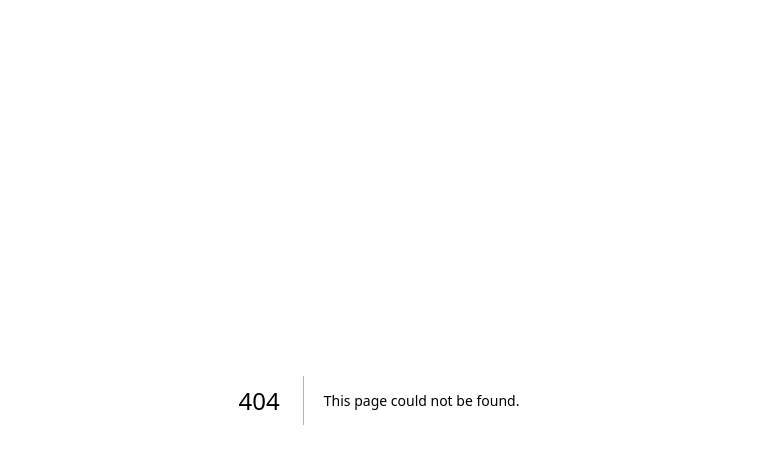
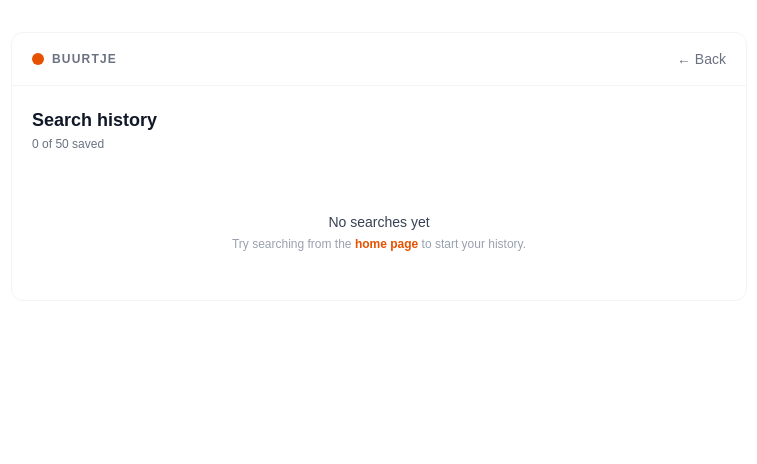
Before and after one commit to lanfeitiao/buurtje, a Next.js app: page /history in a window 1280 px wide. Before the commit this address had no page. Shown: the top 464 px of the page, without its empty margins (261-1018 px from the left). Built offline with nearby package versions, Linux system fonts and the light colour scheme.

Commit message:
feat(history): add /history route

```diff
--- /dev/null
+++ b/src/app/history/page.tsx
@@ -0,0 +1,74 @@
+"use client";
+
+import Link from "next/link";
+import { useRouter } from "next/navigation";
+import { useHistory } from "@/lib/useHistory";
+import HistoryList from "@/components/HistoryList";
+
+const MAX_ENTRIES = 50;
+
+export default function HistoryPage() {
+  const router = useRouter();
+  const { entries, remove, clear } = useHistory();
+
+  function handleSelect(query: string) {
+    router.push(`/?q=${encodeURIComponent(query)}`);
+  }
+
+  function handleClearAll() {
+    if (entries.length === 0) return;
+    if (window.confirm("Clear all search history?")) {
+      clear();
+    }
+  }
+
+  return (
+    <main className="mx-auto max-w-3xl px-4 py-8">
+      <div className="rounded-xl border border-gray-100 bg-white">
+        <div className="flex items-center justify-between border-b border-gray-100 px-5 py-4">
+          <div className="flex items-center gap-2">
+            <span
+              className="h-3 w-3 rounded-full"
+              style={{ backgroundColor: "#E65100" }}
+            />
+            <span className="text-xs font-bold uppercase tracking-widest text-gray-500">
+              Buurtje
+            </span>
+          </div>
+          <Link
+            href="/"
+            className="text-sm text-gray-500 hover:text-gray-700"
+          >
+            ← Back
+          </Link>
+        </div>
+
+        <div className="flex items-end justify-between px-5 pb-3 pt-5">
+          <div>
+            <h1 className="text-lg font-semibold text-gray-900">
+              Search history
+            </h1>
+            <p className="mt-0.5 text-xs text-gray-500">
+              {entries.length} of {MAX_ENTRIES} saved
+            </p>
+          </div>
+          {entries.length > 0 && (
+            <button
+              type="button"
+              onClick={handleClearAll}
+              className="rounded-lg border border-red-200 px-3 py-1.5 text-xs font-semibold text-red-700 hover:bg-red-50"
+            >
+              Clear all
+            </button>
+          )}
+        </div>
+
+        <HistoryList
+          entries={entries}
+          onSelect={handleSelect}
+          onRemove={remove}
+        />
+      </div>
+    </main>
+  );
+}
```
